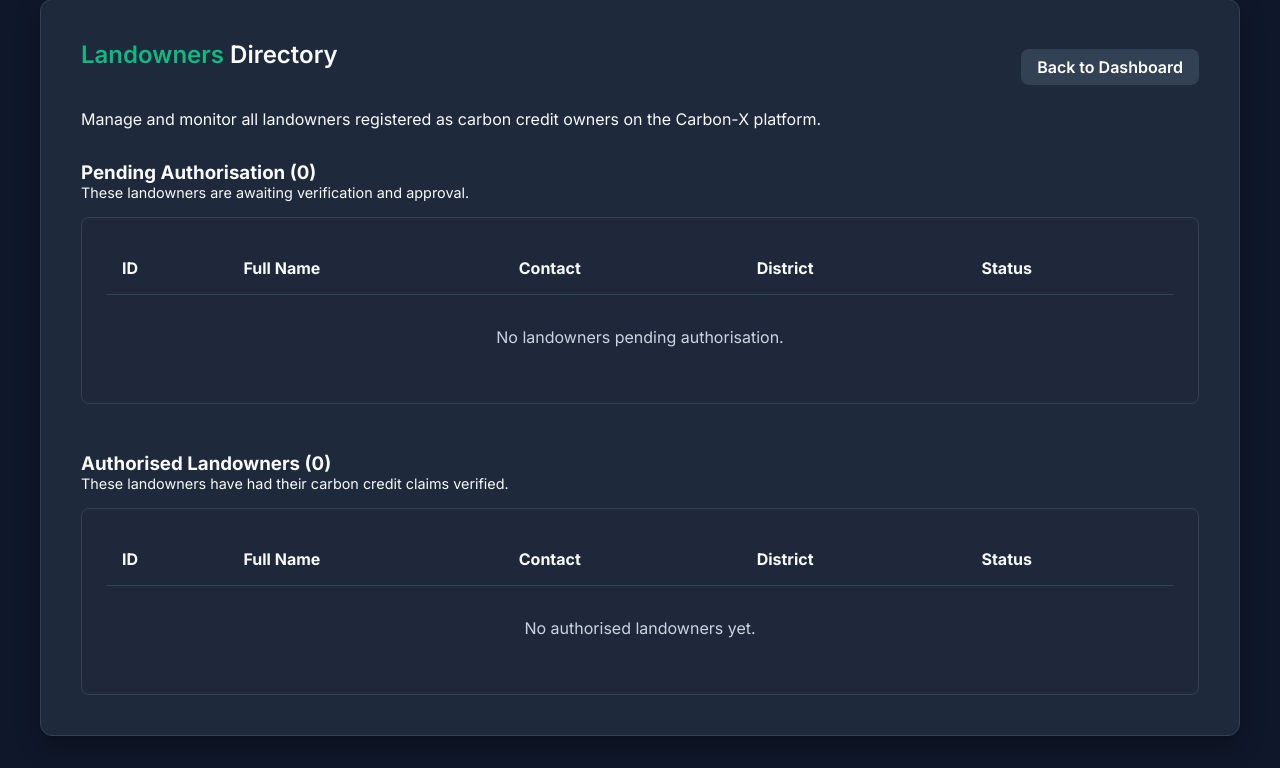
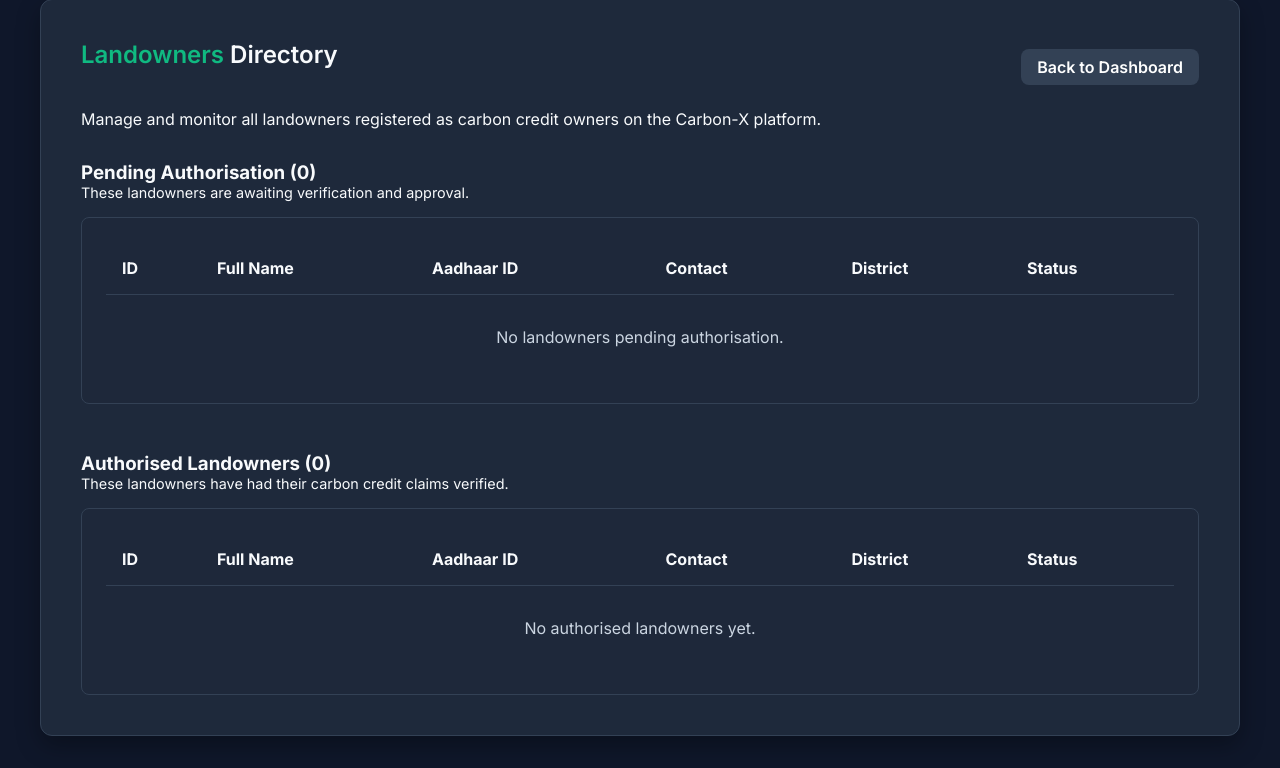
Before and after one commit to AMRITANSHU-SINGH1/CARBON-X, a Flask app: page /dashboard/landowners in a window 1280 px wide. Shown: the part 119-887 px from the top of the page. Run offline with Flask 3, Linux system fonts and the light colour scheme; the visitor is signed in with stand-in values (Sample User, id 1); data comes from the database, SQL or seed files in the repository.

Commit message:
included the option for the landowners to add the adhar id while registration

```diff
--- a/models.py
+++ b/models.py
@@ -47,6 +47,7 @@
     id = db.Column(db.Integer, primary_key=True)
     user_id = db.Column(db.Integer, db.ForeignKey('users.id'), nullable=False)
     full_name = db.Column(db.String(120), nullable=False)
+    aadhaar_card_id = db.Column(db.String(12), unique=True, nullable=True) # 12 digit Aadhaar number
     district = db.Column(db.String(100), nullable=True)
     address = db.Column(db.String(255), nullable=True)
 
--- a/routes/auth.py
+++ b/routes/auth.py
@@ -106,6 +106,7 @@
         landowner_profile = LandownerProfile(
             user_id=new_user.id,
             full_name=full_name,
+            aadhaar_card_id=request.form.get('aadhaar_card_id'),
             district=district,
             address=address
         )
--- a/templates/auth/register_landowner.html
+++ b/templates/auth/register_landowner.html
@@ -17,6 +17,10 @@
         <div class="form-group">
             <label for="email">Email</label>
             <input type="email" id="email" name="email" required>
+        </div>
+        <div class="form-group">
+            <label for="aadhaar_card_id">Aadhaar Card ID</label>
+            <input type="text" id="aadhaar_card_id" name="aadhaar_card_id" pattern="\d{12}" title="Please enter a valid 12-digit Aadhaar number" required>
         </div>
         <div class="form-group" style="display: flex; gap: 1rem;">
             <div style="flex: 1;">
--- a/templates/dashboard/allocated_tasks.html
+++ b/templates/dashboard/allocated_tasks.html
@@ -40,6 +40,9 @@
                                 <strong>{{ task.company.company_profile.company_name if task.company and task.company.company_profile else 'N/A' }}</strong>
                             {% else %}
                                 <strong>{{ task.landowner.landowner_profile.full_name if task.landowner and task.landowner.landowner_profile else 'N/A' }}</strong>
+                                {% if task.landowner and task.landowner.landowner_profile and task.landowner.landowner_profile.aadhaar_card_id %}
+                                    <br><span style="font-size: 0.85em; color: var(--text-secondary)">Aadhaar: {{ task.landowner.landowner_profile.aadhaar_card_id }}</span>
+                                {% endif %}
                             {% endif %}
                         </td>
                         <td style="padding: 1rem;">
--- a/templates/dashboard/allocations.html
+++ b/templates/dashboard/allocations.html
@@ -81,6 +81,9 @@
                         <td style="padding: 1rem;">
                             <strong>{{ landowner.landowner_profile.full_name }}</strong><br>
                             <span style="font-size: 0.85em; color: var(--text-secondary)">ID: {{ landowner.unique_id }}</span>
+                            {% if landowner.landowner_profile.aadhaar_card_id %}
+                                <br><span style="font-size: 0.85em; color: var(--text-secondary)">Aadhaar: {{ landowner.landowner_profile.aadhaar_card_id }}</span>
+                            {% endif %}
                         </td>
                         <td style="padding: 1rem;">{{ landowner.landowner_profile.district }}</td>
                         <td style="padding: 1rem;">
--- a/templates/dashboard/landowner.html
+++ b/templates/dashboard/landowner.html
@@ -4,6 +4,9 @@
 <div class="dashboard-container">
     <h2><span style="color: var(--primary-color)">Landowner</span> Dashboard</h2>
     <p class="text-secondary">Welcome, {{ profile.full_name }}</p>
+    {% if profile.aadhaar_card_id %}
+    <p class="text-secondary" style="font-size: 0.9em;">Aadhaar ID: {{ profile.aadhaar_card_id }}</p>
+    {% endif %}
 
     {% if profile.verification_status == 'approved' %}
     <div class="alert alert-success mt-4">
--- a/templates/dashboard/landowners_list.html
+++ b/templates/dashboard/landowners_list.html
@@ -18,6 +18,7 @@
                     <tr style="border-bottom: 1px solid var(--surface-border);">
                         <th style="padding: 1rem;">ID</th>
                         <th style="padding: 1rem;">Full Name</th>
+                        <th style="padding: 1rem;">Aadhaar ID</th>
                         <th style="padding: 1rem;">Contact</th>
                         <th style="padding: 1rem;">District</th>
                         <th style="padding: 1rem;">Status</th>
@@ -28,6 +29,7 @@
                     <tr style="border-bottom: 1px solid var(--surface-border);">
                         <td style="padding: 1rem; font-weight: bold;">{{ landowner.unique_id }}</td>
                         <td style="padding: 1rem;">{{ landowner.landowner_profile.full_name if landowner.landowner_profile else 'N/A' }}</td>
+                        <td style="padding: 1rem;">{{ landowner.landowner_profile.aadhaar_card_id if landowner.landowner_profile and landowner.landowner_profile.aadhaar_card_id else 'N/A' }}</td>
                         <td style="padding: 1rem;">
                             {{ landowner.username }}<br>
                             <span style="font-size: 0.85em; color: var(--text-secondary)">{{ landowner.email }}</span>
@@ -39,7 +41,7 @@
                     </tr>
                     {% else %}
                     <tr>
-                        <td colspan="5" style="padding: 2rem; text-align: center; color: var(--text-secondary);">No landowners pending authorisation.</td>
+                        <td colspan="6" style="padding: 2rem; text-align: center; color: var(--text-secondary);">No landowners pending authorisation.</td>
                     </tr>
                     {% endfor %}
                 </tbody>
@@ -56,6 +58,7 @@
                     <tr style="border-bottom: 1px solid var(--surface-border);">
                         <th style="padding: 1rem;">ID</th>
                         <th style="padding: 1rem;">Full Name</th>
+                        <th style="padding: 1rem;">Aadhaar ID</th>
                         <th style="padding: 1rem;">Contact</th>
                         <th style="padding: 1rem;">District</th>
                         <th style="padding: 1rem;">Status</th>
@@ -66,6 +69,7 @@
                     <tr style="border-bottom: 1px solid var(--surface-border);">
                         <td style="padding: 1rem; font-weight: bold;">{{ landowner.unique_id }}</td>
                         <td style="padding: 1rem;">{{ landowner.landowner_profile.full_name if landowner.landowner_profile else 'N/A' }}</td>
+                        <td style="padding: 1rem;">{{ landowner.landowner_profile.aadhaar_card_id if landowner.landowner_profile and landowner.landowner_profile.aadhaar_card_id else 'N/A' }}</td>
                         <td style="padding: 1rem;">
                             {{ landowner.username }}<br>
                             <span style="font-size: 0.85em; color: var(--text-secondary)">{{ landowner.email }}</span>
@@ -77,7 +81,7 @@
                     </tr>
                     {% else %}
                     <tr>
-                        <td colspan="5" style="padding: 2rem; text-align: center; color: var(--text-secondary);">No authorised landowners yet.</td>
+                        <td colspan="6" style="padding: 2rem; text-align: center; color: var(--text-secondary);">No authorised landowners yet.</td>
                     </tr>
                     {% endfor %}
                 </tbody>
--- a/templates/dashboard/tasks.html
+++ b/templates/dashboard/tasks.html
@@ -40,6 +40,9 @@
                                 <strong>{{ task.company.company_profile.company_name }}</strong>
                             {% else %}
                                 <strong>{{ task.landowner.landowner_profile.full_name }}</strong>
+                                {% if task.landowner.landowner_profile.aadhaar_card_id %}
+                                    <br><span style="font-size: 0.85em; color: var(--text-secondary)">Aadhaar: {{ task.landowner.landowner_profile.aadhaar_card_id }}</span>
+                                {% endif %}
                             {% endif %}
                         </td>
                         <td style="padding: 1rem;">
@@ -100,6 +103,9 @@
                                 <strong>{{ task.company.company_profile.company_name }}</strong>
                             {% else %}
                                 <strong>{{ task.landowner.landowner_profile.full_name }}</strong>
+                                {% if task.landowner.landowner_profile.aadhaar_card_id %}
+                                    <br><span style="font-size: 0.85em; color: var(--text-secondary)">Aadhaar: {{ task.landowner.landowner_profile.aadhaar_card_id }}</span>
+                                {% endif %}
                             {% endif %}
                         </td>
                         <td style="padding: 1rem;">
```
